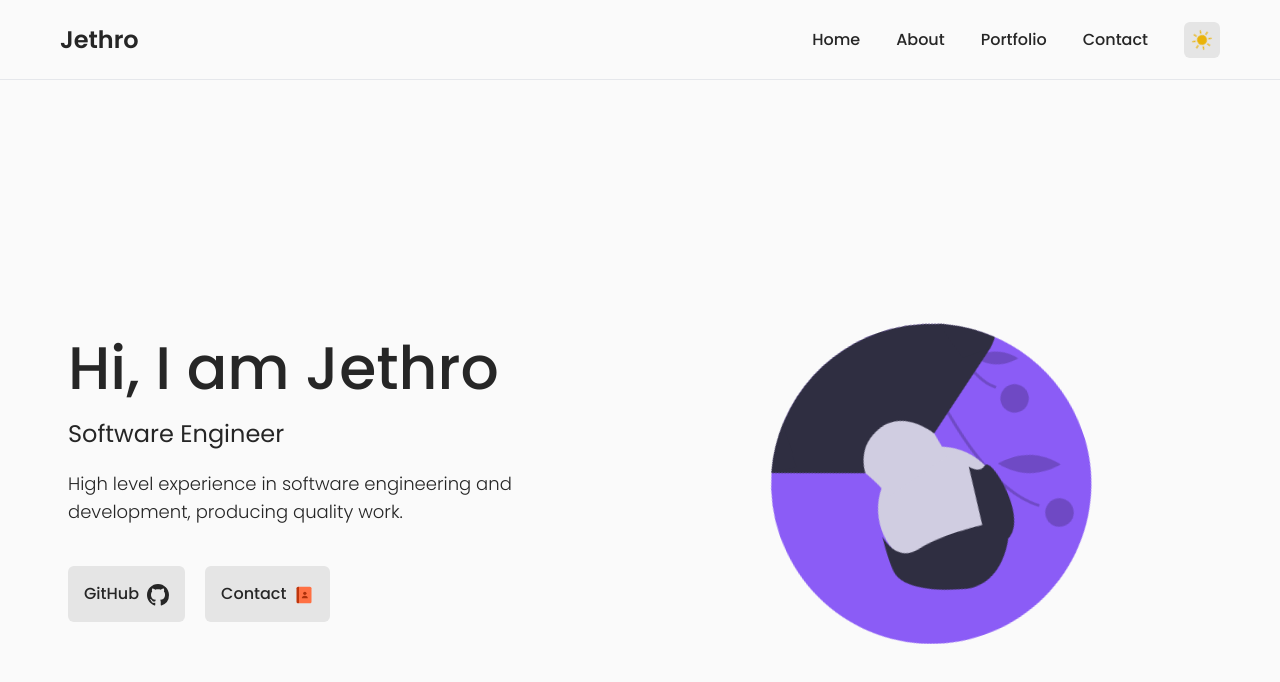
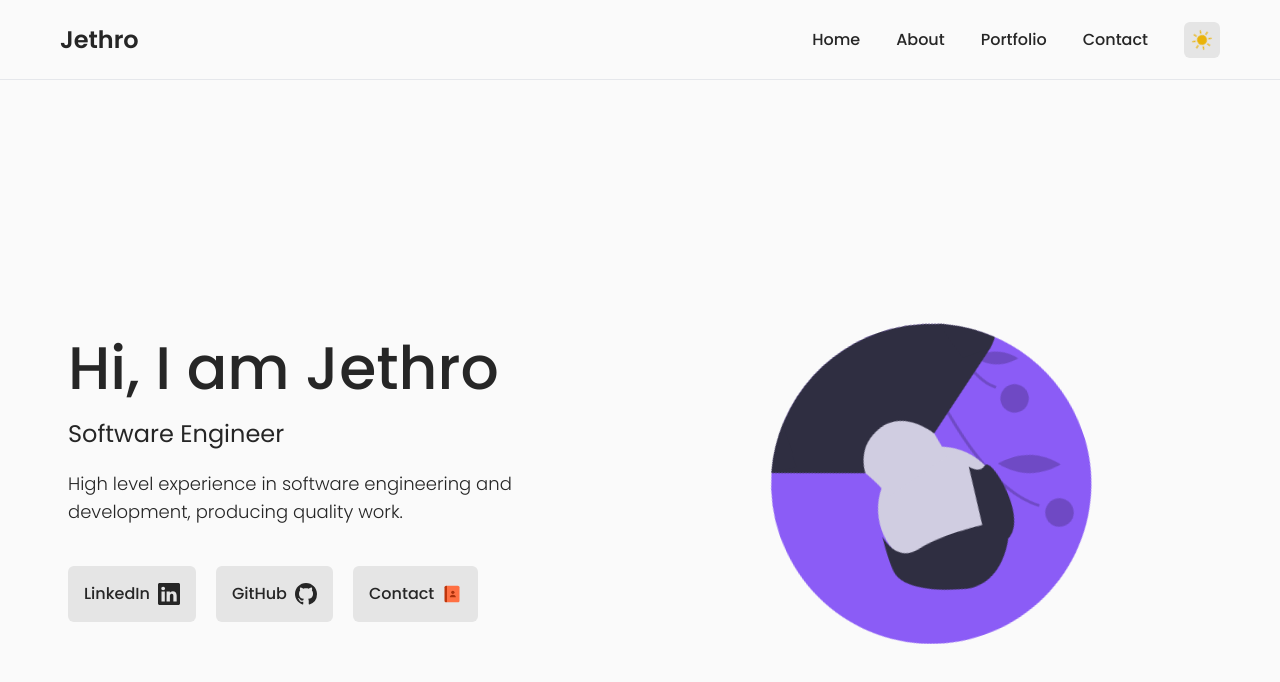
Before and after one commit to obiito01/portfolio-nextjs, a Next.js app: page / in a window 1280 px wide. Shown: the top 682 px of the page. Built offline with nearby package versions, Linux system fonts and the light colour scheme.

Commit message:
updated cv

```diff
--- a/pages/about.js
+++ b/pages/about.js
@@ -131,8 +131,8 @@ export default function About() {
                 ))}
               </ul>
               <a
-                href="/CV2022.pdf"
-                download="CV"
+                href="/jethro-cv-2022.pdf"
+                download="JETHRO_CV_2022"
                 className="py-4 px-4 rounded-md bg-neutral-200 text-base md:text-lg hover:ring-2 ring-violet-500 ring-inset transition duration-300 dark:bg-neutral-700"
               >
                 Download CV{" "}
--- a/pages/index.js
+++ b/pages/index.js
@@ -1,5 +1,5 @@
 import Image from "next/image";
-import { BsGithub } from "react-icons/bs";
+import { BsGithub, BsLinkedin } from "react-icons/bs";
 import { FcContacts } from "react-icons/fc";
 import { motion } from "framer-motion";
 import Link from "next/link";
@@ -105,16 +105,25 @@ export default function Home() {
             </motion.p>
             <motion.div variants={leftDivChildVariant} className="flex gap-5">
               <a
+                href="https://www.linkedin.com/in/galongau/"
+                target="_blank"
+                rel="noreferrer"
+                className="flex items-center px-4 py-4 bg-neutral-200 dark:bg-neutral-700 rounded-md transition duration-300 hover:ring-2 ring-violet-500 ring-inset font-medium"
+              >
+                <span className="mr-2">LinkedIn</span>
+                <BsLinkedin size={22} className="inline-block" />
+              </a>
+              <a
                 href="https://github.com/obiito01"
                 target="_blank"
                 rel="noreferrer"
-                className="px-4 py-4 bg-neutral-200 dark:bg-neutral-700 rounded-md transition duration-300 hover:ring-2 ring-violet-500 ring-inset font-medium"
+                className="flex items-center px-4 py-4 bg-neutral-200 dark:bg-neutral-700 rounded-md transition duration-300 hover:ring-2 ring-violet-500 ring-inset font-medium"
               >
                 <span className="mr-2">GitHub</span>
                 <BsGithub size={22} className="inline-block" />
               </a>
               <Link href="/contact">
-                <a className="px-4 py-4 bg-neutral-200 dark:bg-neutral-700 rounded-md mr-5 transition duration-300 hover:ring-2 ring-violet-500 ring-inset font-medium">
+                <a className="flex items-center px-4 py-4 bg-neutral-200 dark:bg-neutral-700 rounded-md mr-5 transition duration-300 hover:ring-2 ring-violet-500 ring-inset font-medium">
                   <span className="mr-2">Contact</span>
                   <FcContacts size={20} className="inline-block" />
                 </a>
```
Also changed, not shown: 1 other file (tests, documents, lock files or other folders).
